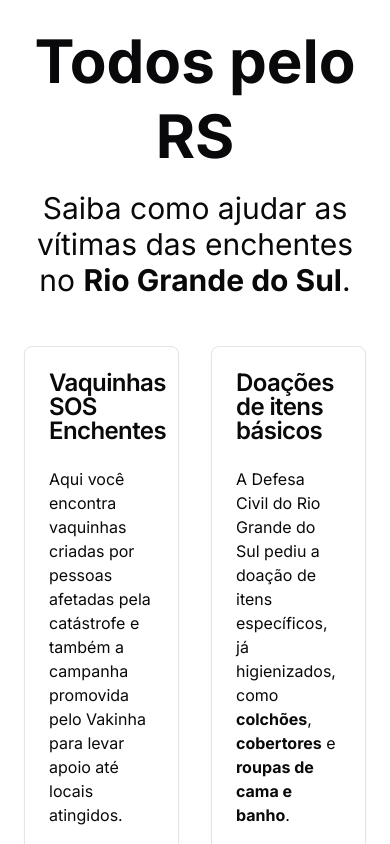
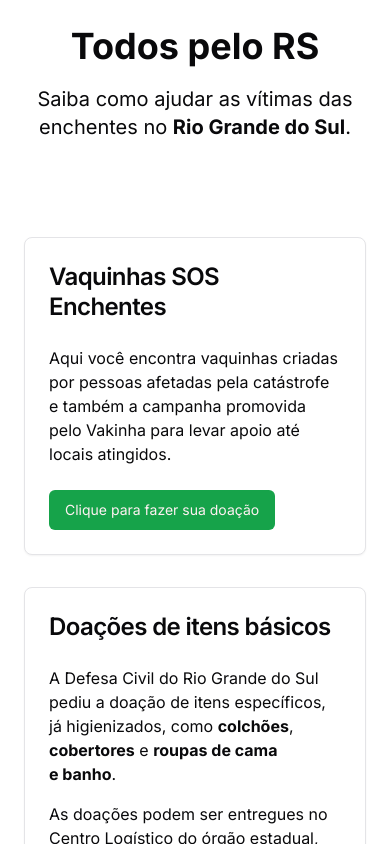
Before and after one commit to marcelopoars/todospelors-app, a Next.js app: page / in a window 390 px wide. Shown: the top 844 px of the page. Built offline with nearby package versions, Linux system fonts and the light colour scheme.

Commit message:
chore: add responsive styles

```diff
--- a/src/app/layout.tsx
+++ b/src/app/layout.tsx
@@ -36,7 +36,20 @@ export default function RootLayout({
       <body
         className={`${inter.className} flex flex-col min-h-screen text-pretty`}
       >
-        {children}
+        <header className="p-6">
+          <div className="max-w-7xl mx-auto text-center mb-12">
+            <h1 className="text-4xl lg:text-6xl font-bold leading-tight mb-4">
+              Todos pelo RS
+            </h1>
+            <p className="text-xl lg:text-3xl">
+              Saiba como ajudar as vítimas das enchentes no{" "}
+              <strong>Rio Grande do Sul</strong>.
+            </p>
+          </div>
+        </header>
+
+        <main className="flex-1">{children}</main>
+
         <footer className="p-6 text-center">
           <p>
             Desenvolvido com ❤️ por{" "}
--- a/src/app/page.tsx
+++ b/src/app/page.tsx
@@ -9,22 +9,11 @@ import {
 
 export default function Home() {
   return (
-    <main className="flex-1">
     <section className="p-6">
-        <div className="max-w-7xl mx-auto text-center mb-12">
-          <h1 className="text-6xl font-bold leading-tight mb-4">
-            Todos pelo RS
-          </h1>
-          <p className="text-3xl">
-            Saiba como ajudar as vítimas das enchentes no{" "}
-            <strong>Rio Grande do Sul</strong>.
-          </p>
-        </div>
-
-        <div className="max-w-7xl mx-auto grid grid-cols-2 gap-8">
+      <div className="max-w-7xl mx-auto grid lg:grid-cols-2 gap-8">
         <Card>
           <CardHeader>
-              <CardTitle>Vaquinhas SOS Enchentes</CardTitle>
+            <CardTitle className="leading-tight">Vaquinhas SOS Enchentes</CardTitle>
           </CardHeader>
           <CardContent>
             <p>
@@ -48,7 +37,7 @@ export default function Home() {
 
         <Card>
           <CardHeader>
-              <CardTitle>Doações de itens básicos</CardTitle>
+            <CardTitle className="leading-tight">Doações de itens básicos</CardTitle>
           </CardHeader>
           <CardContent className="space-y-4">
             <p>
@@ -71,6 +60,5 @@ export default function Home() {
         </Card>
       </div>
     </section>
-    </main>
   );
 }
```
Lines whose indentation alone changed are shown as unchanged.
